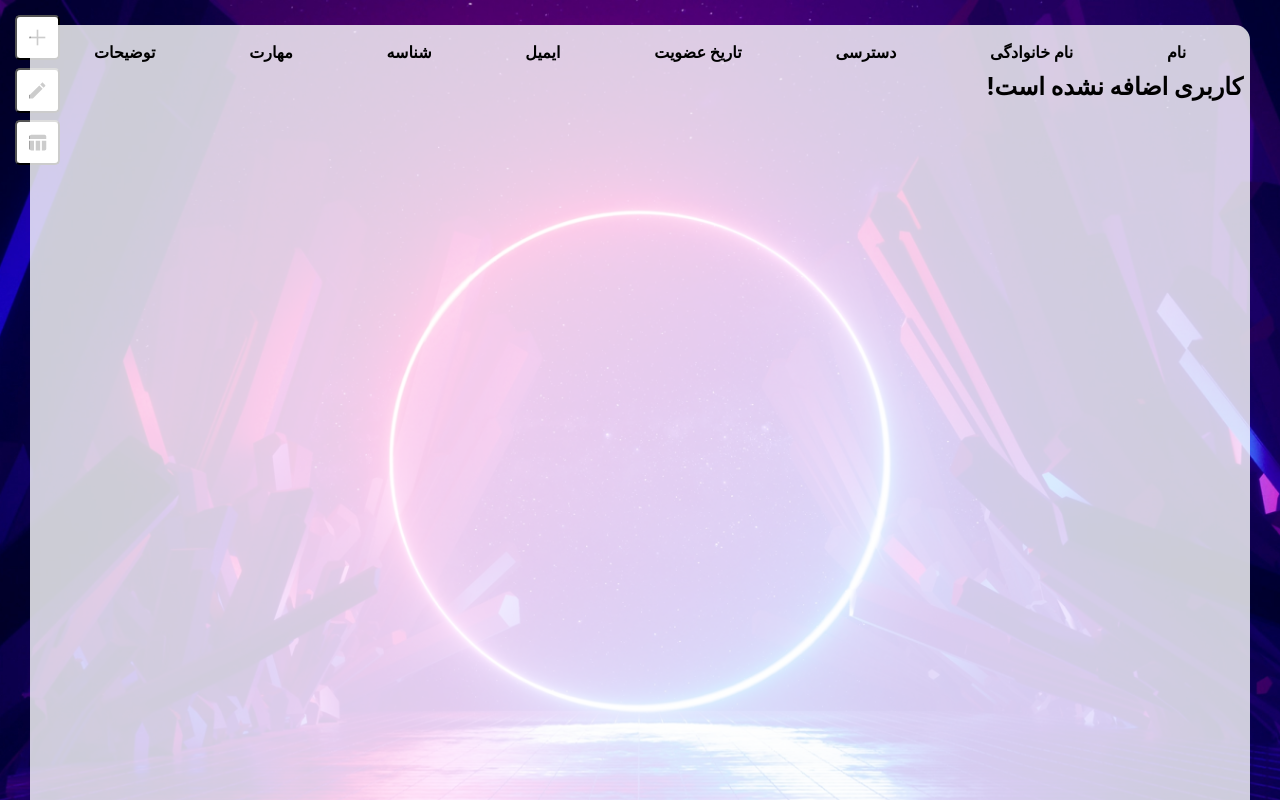
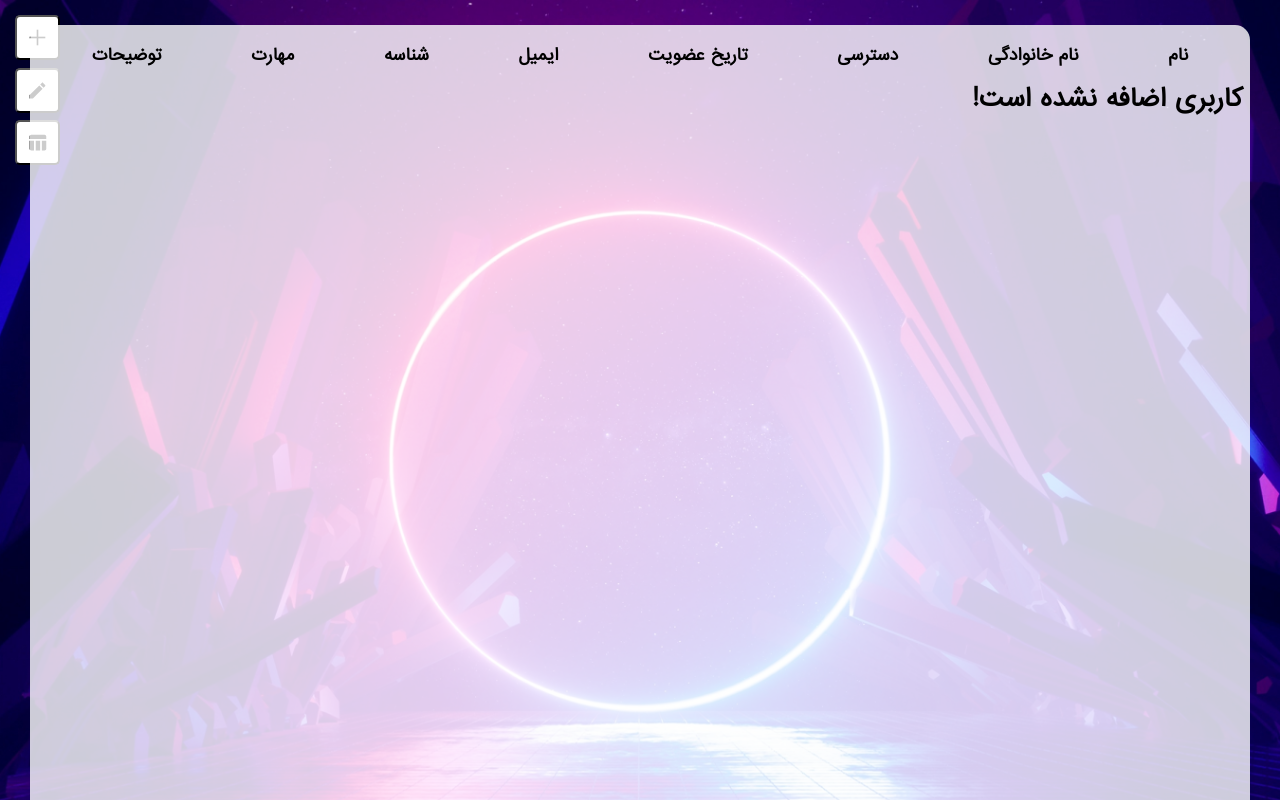
Before and after one commit to mahmudk313/Users-list-react, a React (Create React App) app: page / in a window 1280 px wide. Shown: the top 800 px of the page. Built offline with nearby package versions, Linux system fonts and the light colour scheme.

Commit message:
font changed

```diff
--- a/src/App.css
+++ b/src/App.css
@@ -1,7 +1,12 @@
+@font-face {
+  font-family: iransans;
+  src: url(font/FontsFree-Net-ir_sans.ttf);
+}
 *{
   padding: 0;
   margin: 0;
   box-sizing: border-box;
+  font-family: iransans;
 }
 main {
   background-image:  url(img/wallpapersden.com_huawei-4k-stock-abstract_3840x2160.jpg);
```
Also changed, not shown: src/font/FontsFree-Net-ir_sans.ttf (added).
